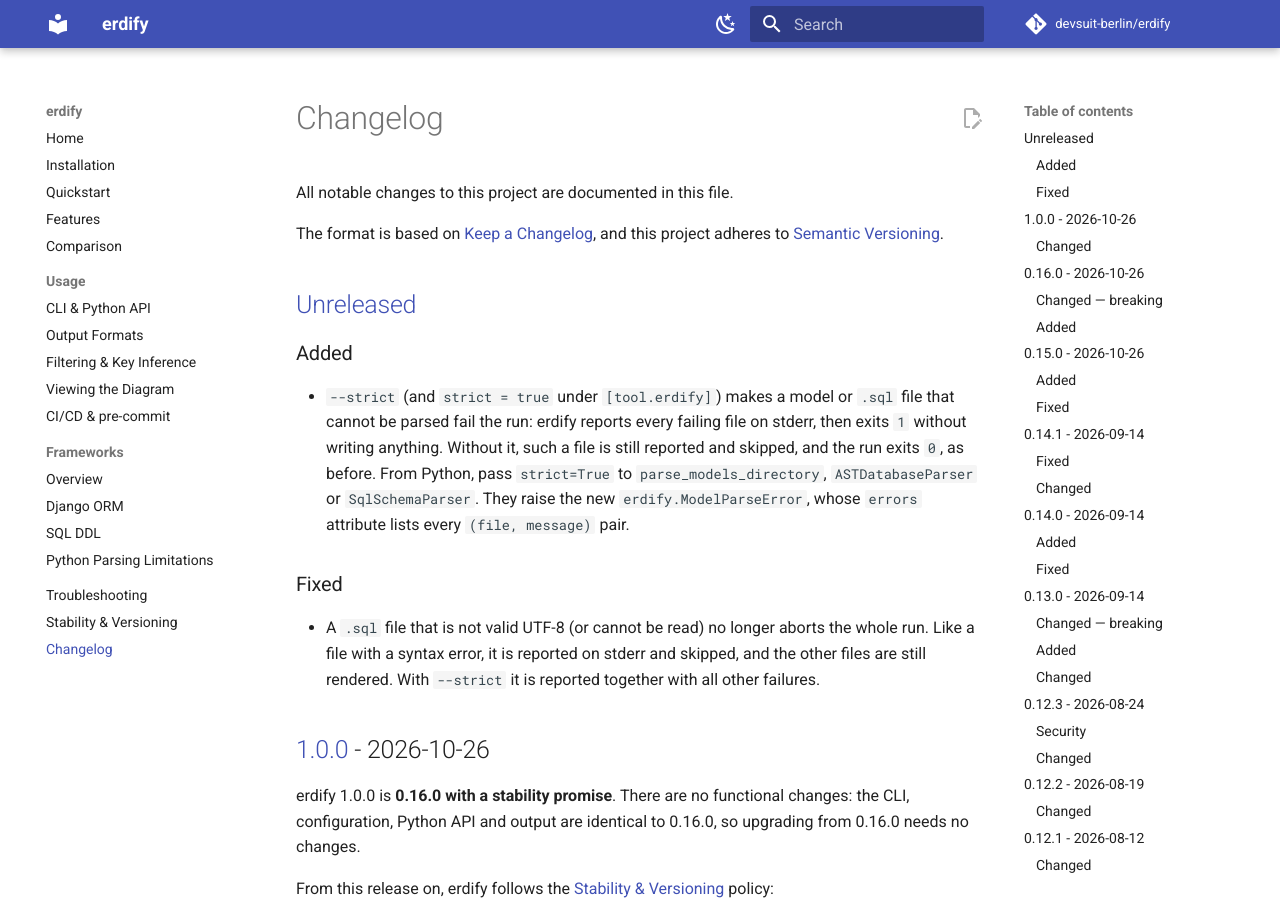
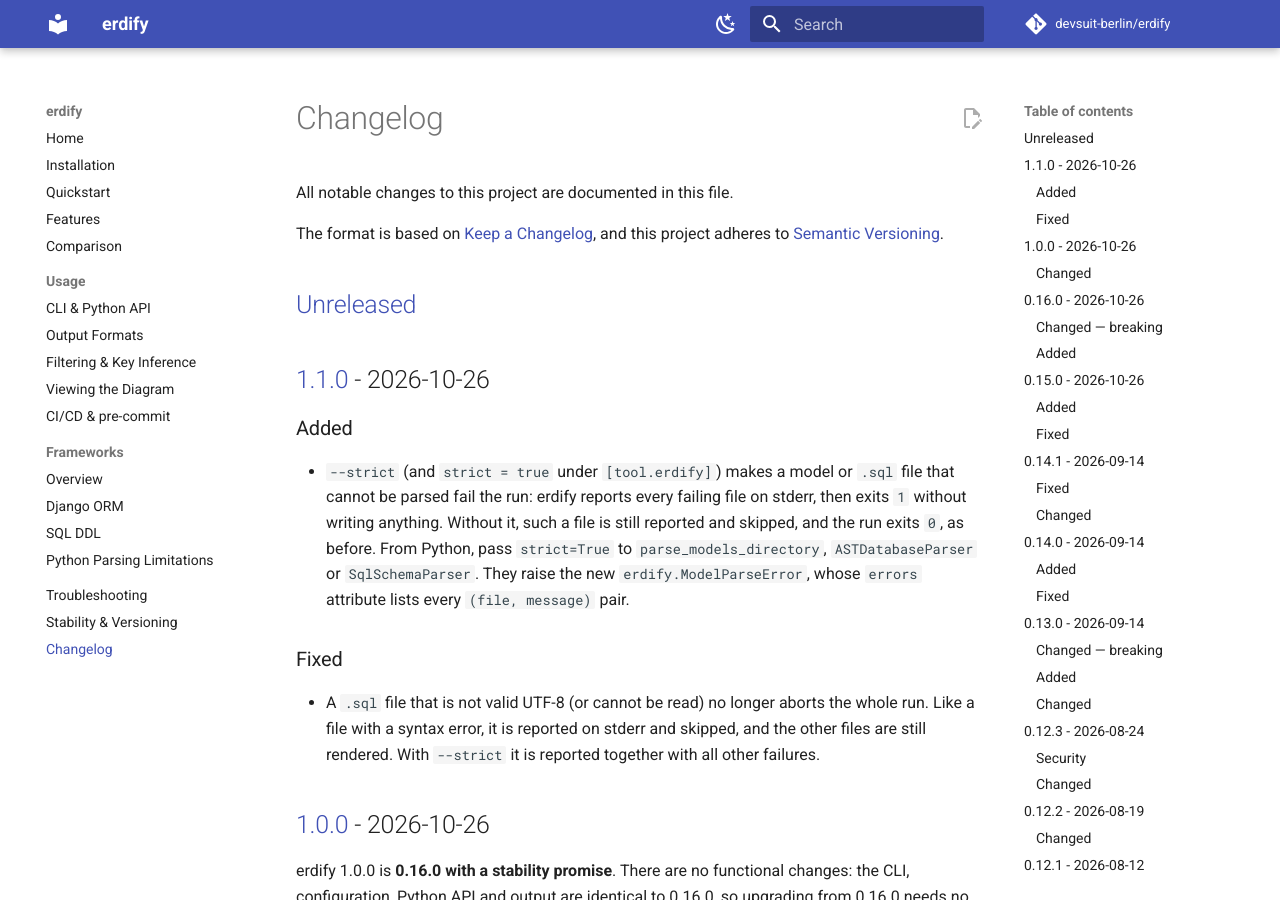
Before and after one commit to devsuit-berlin/erdify, an MkDocs documentation site: the page built from docs/changelog.md, in a window 1280 px wide and 900 px high. Built offline with MkDocs 1.6.1 and Material for MkDocs 9.7.7, drawn with Linux system fonts in a browser that asks for light colours; comment, search, counter and statistics services are not loaded.

Commit message:
chore: release 1.1.0 (#208)
## Summary

Minor release. This PR only does the release bookkeeping:
- moves `[Unreleased]` to `[1.1.0]` and adds the compare link;
- bumps the version in `pyproject.toml` and runs `uv lock`;
- moves the documented pre-commit `rev:` (`.pre-commit-hooks.yaml`,
`docs/usage/ci.md`) to `v1.1.0`.

### What ships

**Added:** `--strict` / `strict = true`. A model or `.sql` file that
can't be parsed now fails the run (exit `1`, nothing written) instead of
being skipped. From Python, `strict=True` raises the new
`erdify.ModelParseError`. (#206)

**Fixed:** a `.sql` file that isn't valid UTF-8 no longer aborts the
whole run; it is reported and skipped like a syntax error. (#207)

The default behavior is unchanged and the API changes are additive, so
per the stability policy this is a minor release.

## Related issues

Milestone 1.1.0: #206, #207

## Type of change

- [ ] Bug fix
- [ ] New feature
- [ ] Documentation
- [x] Refactor / maintenance

## Checklist

- [ ] Tests added or updated for the change (release bookkeeping only)
- [x] `uv run pytest` passes locally (363 passed)
- [x] pre-commit (incl. `uv-lock`) passes on all files
- [x] `CHANGELOG.md` updated

```diff
--- a/.pre-commit-hooks.yaml
+++ b/.pre-commit-hooks.yaml
@@ -2,7 +2,7 @@
 #
 #   repos:
 #     - repo: https://github.com/devsuit-berlin/erdify
-#       rev: v1.0.0
+#       rev: v1.1.0
 #       hooks:
 #         - id: erdify
 #           args: [./src/database, -o, docs/erd.puml]
--- a/CHANGELOG.md
+++ b/CHANGELOG.md
@@ -6,6 +6,8 @@ The format is based on [Keep a Changelog](https://keepachangelog.com/en/1.1.0/),
 and this project adheres to [Semantic Versioning](https://semver.org/spec/v2.0.0.html).
 
 ## [Unreleased]
+
+## [1.1.0] - 2026-10-26
 
 ### Added
 
@@ -682,7 +684,8 @@ open-source maintenance.
 
 - Initial release: generate PlantUML ERD diagrams from SQLModel models via AST.
 
-[Unreleased]: https://github.com/devsuit-berlin/erdify/compare/v1.0.0...HEAD
+[Unreleased]: https://github.com/devsuit-berlin/erdify/compare/v1.1.0...HEAD
+[1.1.0]: https://github.com/devsuit-berlin/erdify/compare/v1.0.0...v1.1.0
 [1.0.0]: https://github.com/devsuit-berlin/erdify/compare/v0.16.0...v1.0.0
 [0.16.0]: https://github.com/devsuit-berlin/erdify/compare/v0.15.0...v0.16.0
 [0.15.0]: https://github.com/devsuit-berlin/erdify/compare/v0.14.1...v0.15.0
--- a/pyproject.toml
+++ b/pyproject.toml
@@ -1,6 +1,6 @@
 [project]
 name = "erdify"
-version = "1.0.0"
+version = "1.1.0"
 description = "A zero-dependency ERD generator for your Python models — pure AST, no database required."
 readme = "README.md"
 license = "MIT"
```
Also changed, not shown: docs/usage/ci.md (+1 -1 lines), 1 other file.
